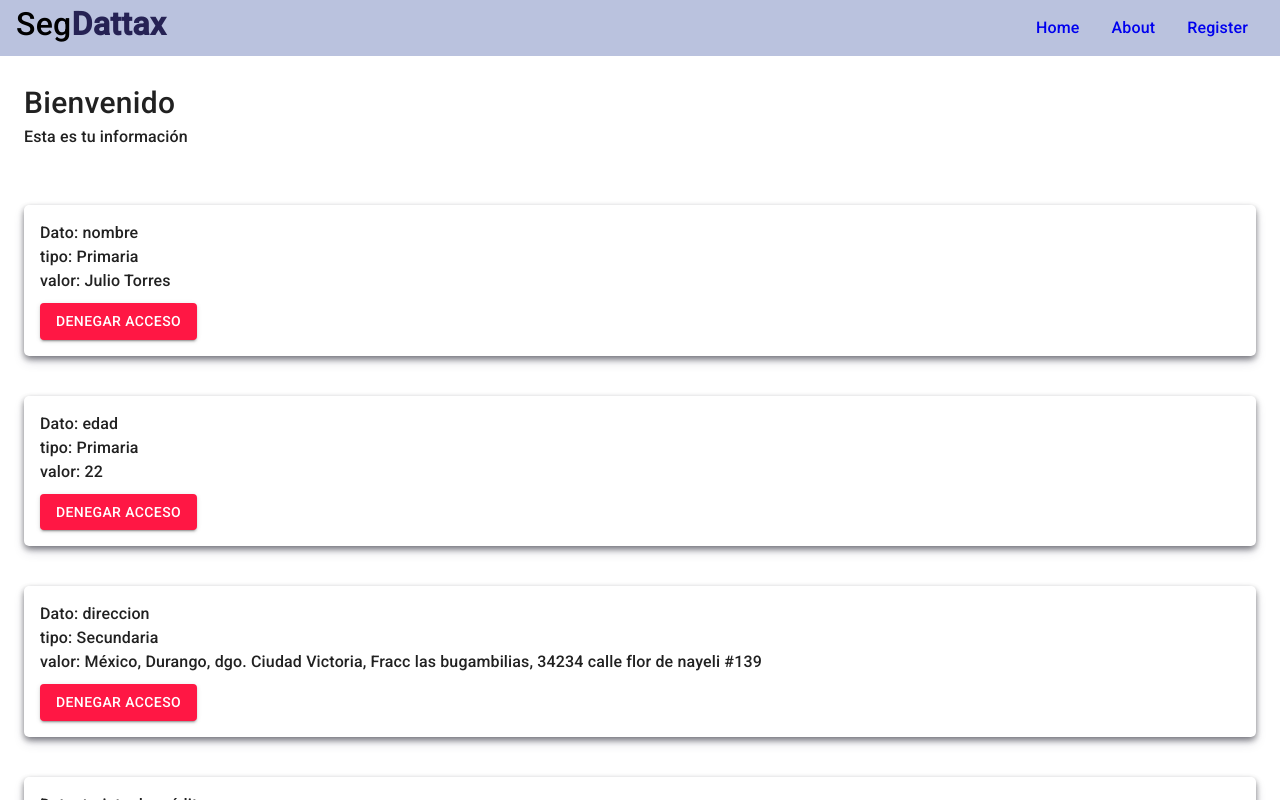
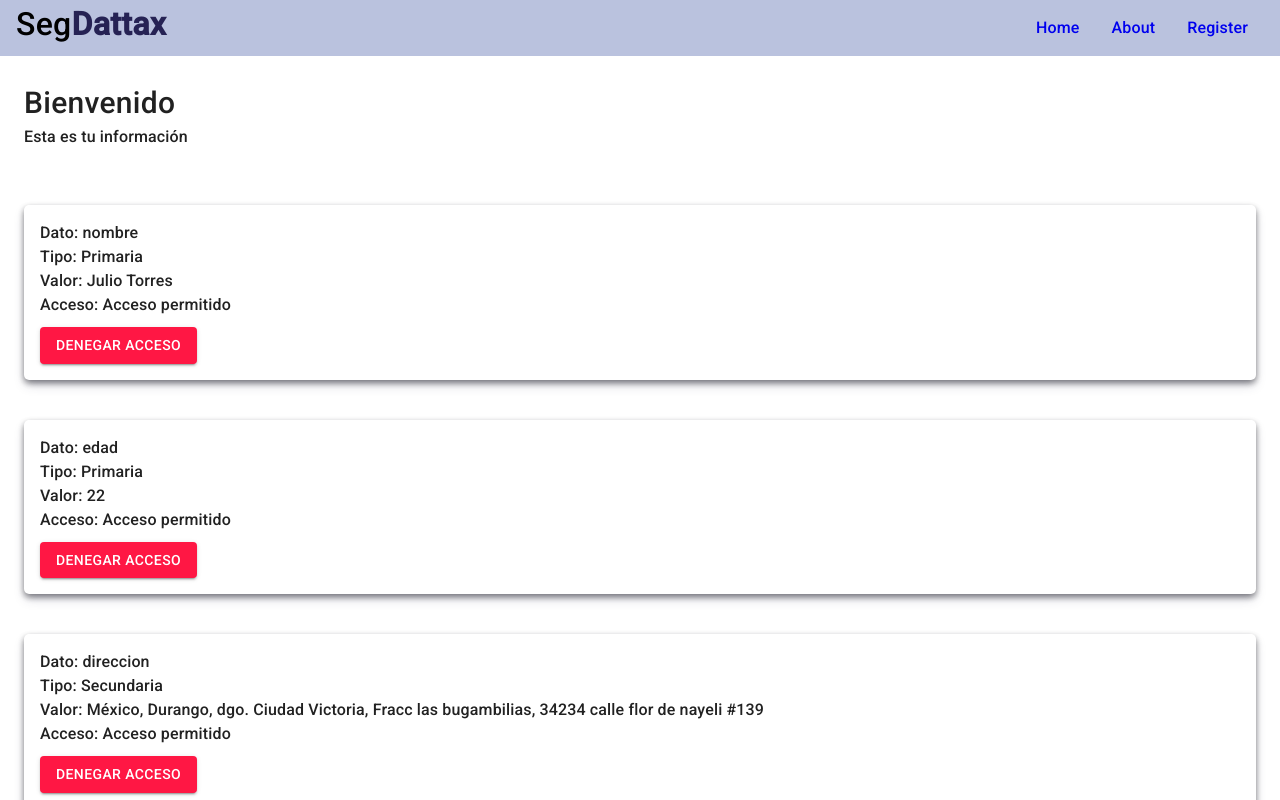
Before and after one commit to EmmaG2/hackathon-project, a React (Vite) app: page /app/home in a window 1280 px wide. Shown: the top 800 px of the page. Built offline with nearby package versions, Linux system fonts and the light colour scheme.

Commit message:
Best Home Page

```diff
--- /dev/null
+++ b/src/app/Components/DataCard.jsx
@@ -0,0 +1,41 @@
+import React, {useState} from 'react'
+import {Box, Typography, Button} from '@mui/material'
+
+function DataCard({i}) {
+  const [access, setAccess] = useState(true)
+
+  function handleAccess() {
+    setAccess(!access)
+  }
+
+  return (
+    <Box
+      key={i}
+      component='li'
+      sx={{
+        mt: 5,
+        boxShadow:
+          'rgba(50, 50, 93, 0.25) 0px 6px 12px -2px, rgba(0, 0, 0, 0.3) 0px 3px 7px -3px, rgba(0, 0, 0, 0.16) 0px 3px 6px, rgba(0, 0, 0, 0.23) 0px 3px 6px',
+        borderRadius: '5px',
+      }}
+      p={2}>
+      <Typography component={'p'}>Dato: {i.field}</Typography>
+      <Typography component={'p'}>Tipo: {i.type}</Typography>
+      <Typography component={'p'}>Valor: {i.value}</Typography>
+      <Typography component={'p'}>
+        Acceso: {access ? 'Acceso permitido' : 'Acceso denegado'}
+      </Typography>
+      <Button
+        variant={'contained'}
+        sx={{
+          mt: '10px',
+        }}
+        color={access ? 'error' : 'success'}
+        onClick={() => handleAccess()}>
+        {access ? 'Denegar acceso' : 'Permitir acceso'}
+      </Button>
+    </Box>
+  )
+}
+
+export default DataCard
--- /dev/null
+++ b/src/app/Components/index.js
@@ -0,0 +1 @@
+export * from './DataCard'
--- a/src/app/pages/HomePage.jsx
+++ b/src/app/pages/HomePage.jsx
@@ -1,5 +1,6 @@
 import {Grid, Typography, Box, Button} from '@mui/material'
 import {useState} from 'react'
+import DataCard from '../Components/DataCard'
 
 export const HomePage = () => {
   const defaultList = [
@@ -8,12 +9,14 @@ export const HomePage = () => {
       field: 'nombre',
       type: 'Primaria',
       value: 'Julio Torres',
+      access: true,
     },
     {
       id: 2,
       field: 'edad',
       type: 'Primaria',
       value: 22,
+      access: true,
     },
     {
       id: 3,
@@ -21,21 +24,18 @@ export const HomePage = () => {
       type: 'Secundaria',
       value:
         'México, Durango, dgo. Ciudad Victoria, Fracc las bugambilias, 34234 calle flor de nayeli #139',
+      access: true,
     },
     {
       id: 4,
       field: 'tarjeta de crédito',
       type: 'Secundaria',
       value: '4568 5667 3423 0706 || 12/27 || 879',
+      access: true,
     },
   ]
 
   let [list, updateList] = useState(defaultList)
-
-  const handleRemoveItem = (id) => {
-    console.log(id)
-    updateList(list.filter((item) => item.id !== id))
-  }
 
   return (
     <Grid container>
@@ -55,29 +55,7 @@ export const HomePage = () => {
             flexDirection: 'column',
           }}>
           {list.map((i) => (
-            <Box
-              key={i.id}
-              component='li'
-              sx={{
-                mt: 5,
-                boxShadow:
-                  'rgba(50, 50, 93, 0.25) 0px 6px 12px -2px, rgba(0, 0, 0, 0.3) 0px 3px 7px -3px, rgba(0, 0, 0, 0.16) 0px 3px 6px, rgba(0, 0, 0, 0.23) 0px 3px 6px',
-                borderRadius: '5px',
-              }}
-              p={2}>
-              <Typography component={'p'}>Dato: {i.field}</Typography>
-              <Typography component={'p'}>tipo: {i.type}</Typography>
-              <Typography component={'p'}>valor: {i.value}</Typography>
-              <Button
-                variant={'contained'}
-                sx={{
-                  mt: '10px',
-                }}
-                color='error'
-                onClick={() => handleRemoveItem(i.id)}>
-                Denegar acceso
-              </Button>
-            </Box>
+            <DataCard key={i.id} i={i} />
           ))}
         </Box>
       </Grid>
```
